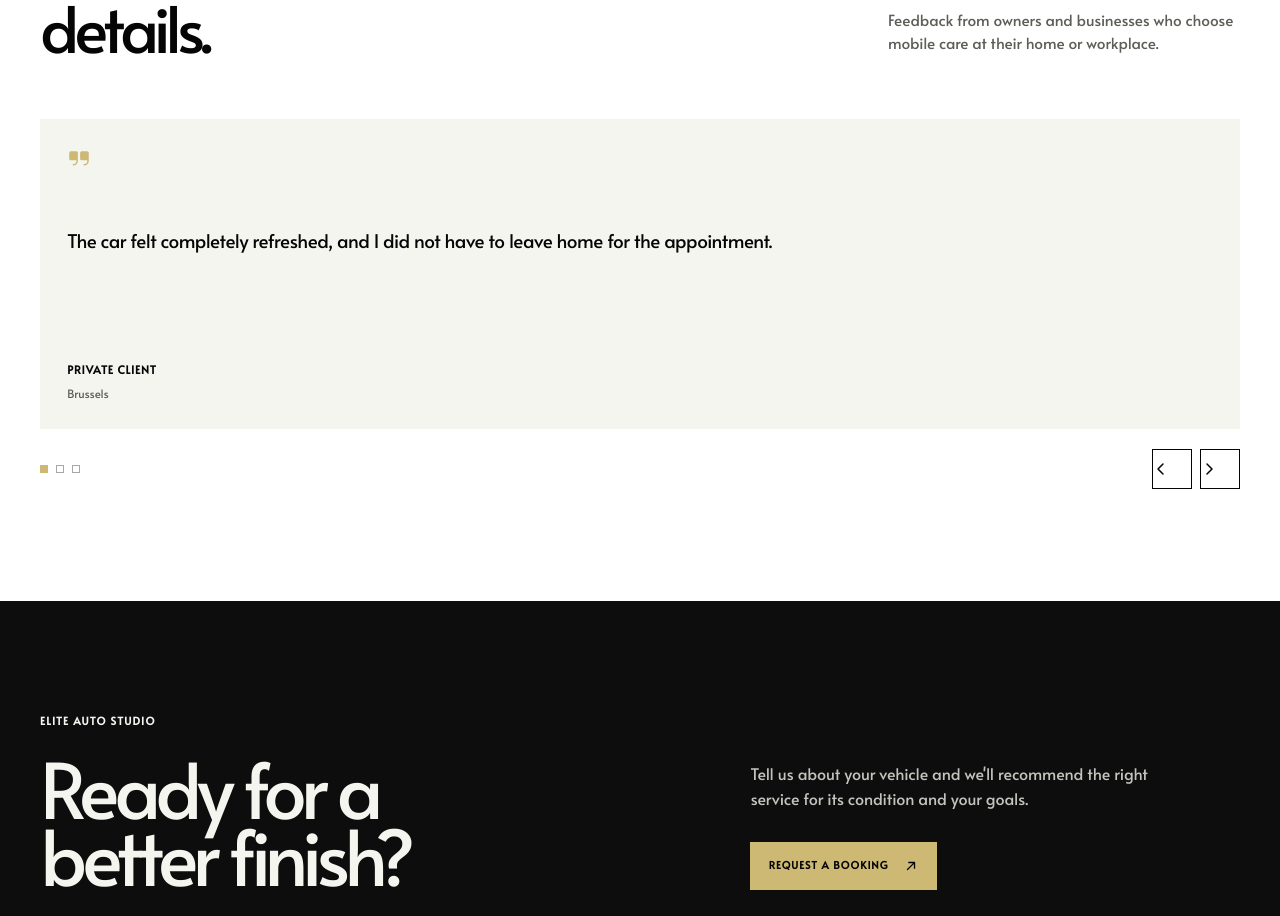
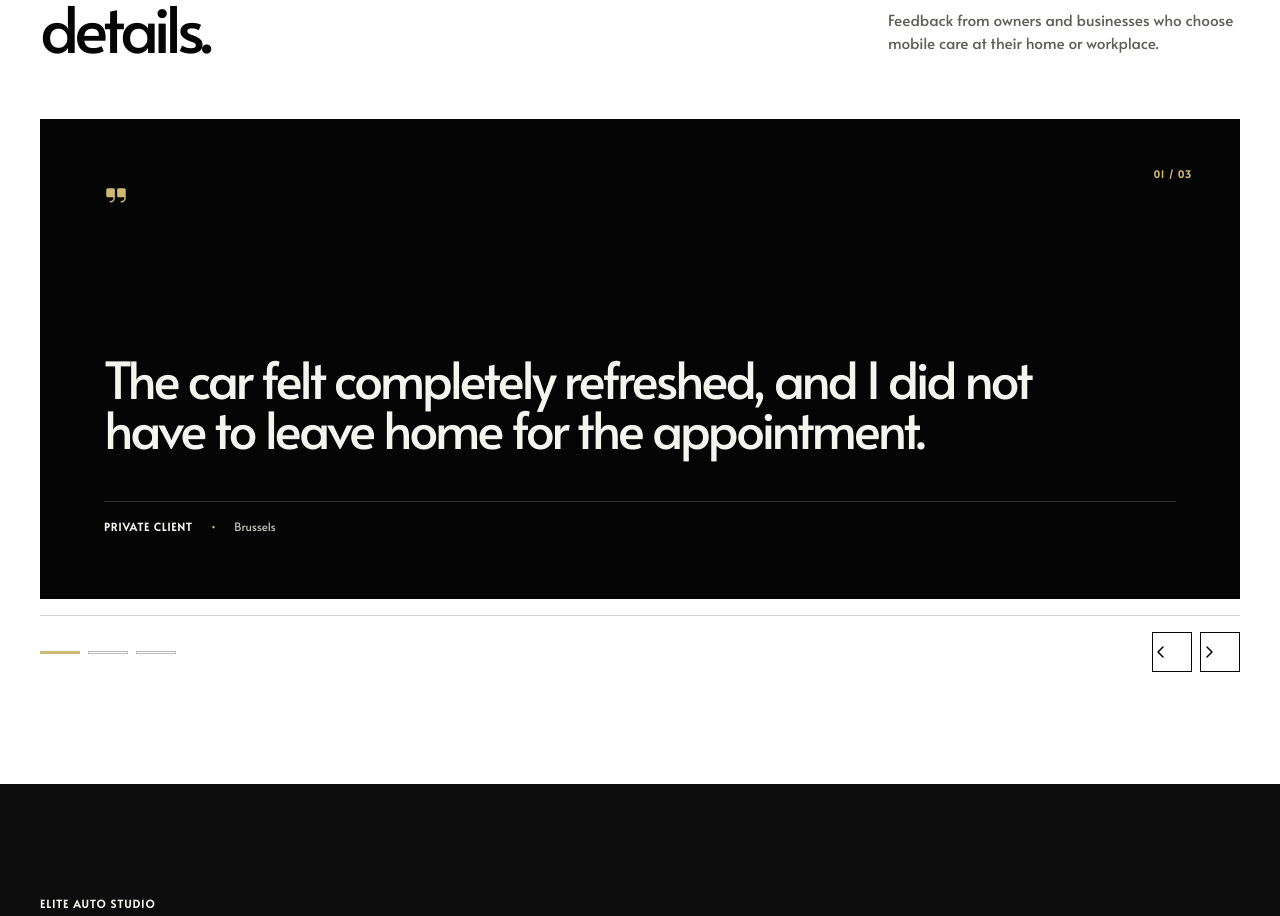
Before and after one commit to Vish-Studio/nxt-elite-auto-studio, a Next.js app: page / in a window 1280 px wide. Shown: the part 6629-7545 px from the top of the page. Built offline with nearby package versions, Linux system fonts and the light colour scheme.

Commit message:
feat: redesign testimonials carousel

```diff
--- a/app/globals.css
+++ b/app/globals.css
@@ -205,19 +205,21 @@ h2 span { font-weight: 300; }
 .faq-item p { color: var(--color-fog); font-size: .92rem; font-weight: 300; line-height: 1.6; margin: 0; max-width: 34rem; padding: 0 3rem 1.25rem 1.25rem; }
 
 .testimonial-carousel { margin-top: 4rem; }
-.testimonial-carousel__viewport { min-height: 310px; position: relative; }
+.testimonial-carousel__viewport { min-height: 480px; position: relative; }
 .testimonial-carousel__slide { inset: 0; opacity: 0; pointer-events: none; position: absolute; transition: opacity .35s ease; }
 .testimonial-carousel__slide.is-active { opacity: 1; pointer-events: auto; position: relative; }
-.testimonial-card { background: var(--color-ivory); border-radius: var(--radius-square); display: flex; flex-direction: column; margin: 0; min-height: 310px; padding: 1.7rem; }
+.testimonial-carousel__index { color: var(--color-gold); font-size: .62rem; font-weight: 700; letter-spacing: .1em; position: absolute; right: clamp(1.5rem, 4vw, 3rem); top: clamp(1.5rem, 4vw, 3rem); z-index: 2; }
+.testimonial-card { background: var(--color-void); border-radius: var(--radius-square); color: var(--color-ivory); display: flex; flex-direction: column; margin: 0; min-height: 480px; padding: clamp(1.8rem, 5vw, 4rem); }
 .testimonial-card > svg { color: var(--color-gold); }
-.testimonial-card blockquote { font-size: 1.18rem; font-weight: 300; letter-spacing: -.02em; line-height: 1.5; margin: 3.5rem 0 2rem; }
-.testimonial-card figcaption { display: flex; flex-direction: column; gap: .35rem; margin-top: auto; }
-.testimonial-card figcaption strong { font-size: .7rem; letter-spacing: .08em; text-transform: uppercase; }
-.testimonial-card figcaption span { color: var(--color-ink-muted); font-size: .72rem; }
-.testimonial-carousel__footer { align-items: center; display: flex; justify-content: space-between; margin-top: 1.25rem; }
+.testimonial-card blockquote { font-size: clamp(1.9rem, 4vw, 4.4rem); font-weight: 400; letter-spacing: -.055em; line-height: .98; margin: auto 0 3rem; max-width: 58rem; }
+.testimonial-card figcaption { align-items: center; border-top: 1px solid var(--color-rule); display: flex; gap: 1.1rem; padding-top: 1rem; }
+.testimonial-card figcaption strong { font-size: .67rem; letter-spacing: .1em; text-transform: uppercase; }
+.testimonial-card figcaption span { color: var(--color-fog); font-size: .72rem; }
+.testimonial-card figcaption span::before { color: var(--color-gold); content: "•"; margin-right: 1.1rem; }
+.testimonial-carousel__footer { align-items: center; border-top: 1px solid var(--color-dark-rule); display: flex; justify-content: space-between; margin-top: 1rem; padding-top: 1rem; }
 .testimonial-carousel__pagination, .testimonial-carousel__controls { display: flex; gap: .5rem; }
 .testimonial-carousel__pagination button, .testimonial-carousel__controls button { background: transparent; border: 1px solid var(--color-void); border-radius: var(--radius-square); color: var(--color-void); cursor: pointer; height: 2.5rem; padding: 0; transition: background-color .2s ease, color .2s ease; width: 2.5rem; }
-.testimonial-carousel__pagination button { height: 8px; opacity: .35; width: 8px; }
+.testimonial-carousel__pagination button { height: 3px; opacity: .28; width: 2.5rem; }
 .testimonial-carousel__pagination button[aria-selected="true"] { background: var(--color-gold); border-color: var(--color-gold); opacity: 1; }
 .testimonial-carousel__controls button:hover { background: var(--color-void); color: var(--color-ivory); }
 
@@ -304,6 +306,10 @@ h2 span { font-weight: 300; }
   .process__media { margin-top: 3rem; }
   .process-gallery__viewport { min-height: 420px; }
   .process-gallery__controls { grid-template-columns: 1fr 1fr; }
+  .testimonial-carousel__viewport, .testimonial-card { min-height: 430px; }
+  .testimonial-card blockquote { margin-bottom: 2rem; }
+  .testimonial-card figcaption { align-items: start; flex-direction: column; gap: .5rem; }
+  .testimonial-card figcaption span::before { margin-right: .5rem; }
   .faq { gap: 3rem; }
   .contact-band h2 { font-size: clamp(3.4rem, 14vw, 4.8rem); }
   .site-footer__lead { align-items: start; flex-direction: column; gap: 2.5rem; }
--- a/components/testimonial-carousel/testimonial-carousel.tsx
+++ b/components/testimonial-carousel/testimonial-carousel.tsx
@@ -23,7 +23,7 @@ const TestimonialCarousel = ({ testimonials }: TestimonialCarouselProps) => {
 
   return <div aria-label="Client testimonials" className="testimonial-carousel" role="region">
     <div aria-live="polite" className="testimonial-carousel__viewport">
-      {testimonials.map((testimonial, index) => <div aria-hidden={index !== activeIndex} className={`testimonial-carousel__slide${index === activeIndex ? " is-active" : ""}`} id={`testimonial-${index + 1}`} key={`${testimonial.source}-${testimonial.location}`}><TestimonialCard {...testimonial} /></div>)}
+      {testimonials.map((testimonial, index) => <div aria-hidden={index !== activeIndex} className={`testimonial-carousel__slide${index === activeIndex ? " is-active" : ""}`} id={`testimonial-${index + 1}`} key={`${testimonial.source}-${testimonial.location}`}><span className="testimonial-carousel__index">{String(index + 1).padStart(2, "0")} / {String(total).padStart(2, "0")}</span><TestimonialCard {...testimonial} /></div>)}
     </div>
     <div className="testimonial-carousel__footer">
       <div aria-label="Choose a testimonial" className="testimonial-carousel__pagination" role="tablist">{testimonials.map((testimonial, index) => <button aria-controls={`testimonial-${index + 1}`} aria-label={`Show testimonial ${index + 1}`} aria-selected={index === activeIndex} key={`${testimonial.source}-${testimonial.location}`} onClick={() => goTo(index)} role="tab" type="button" />)}</div>
```
